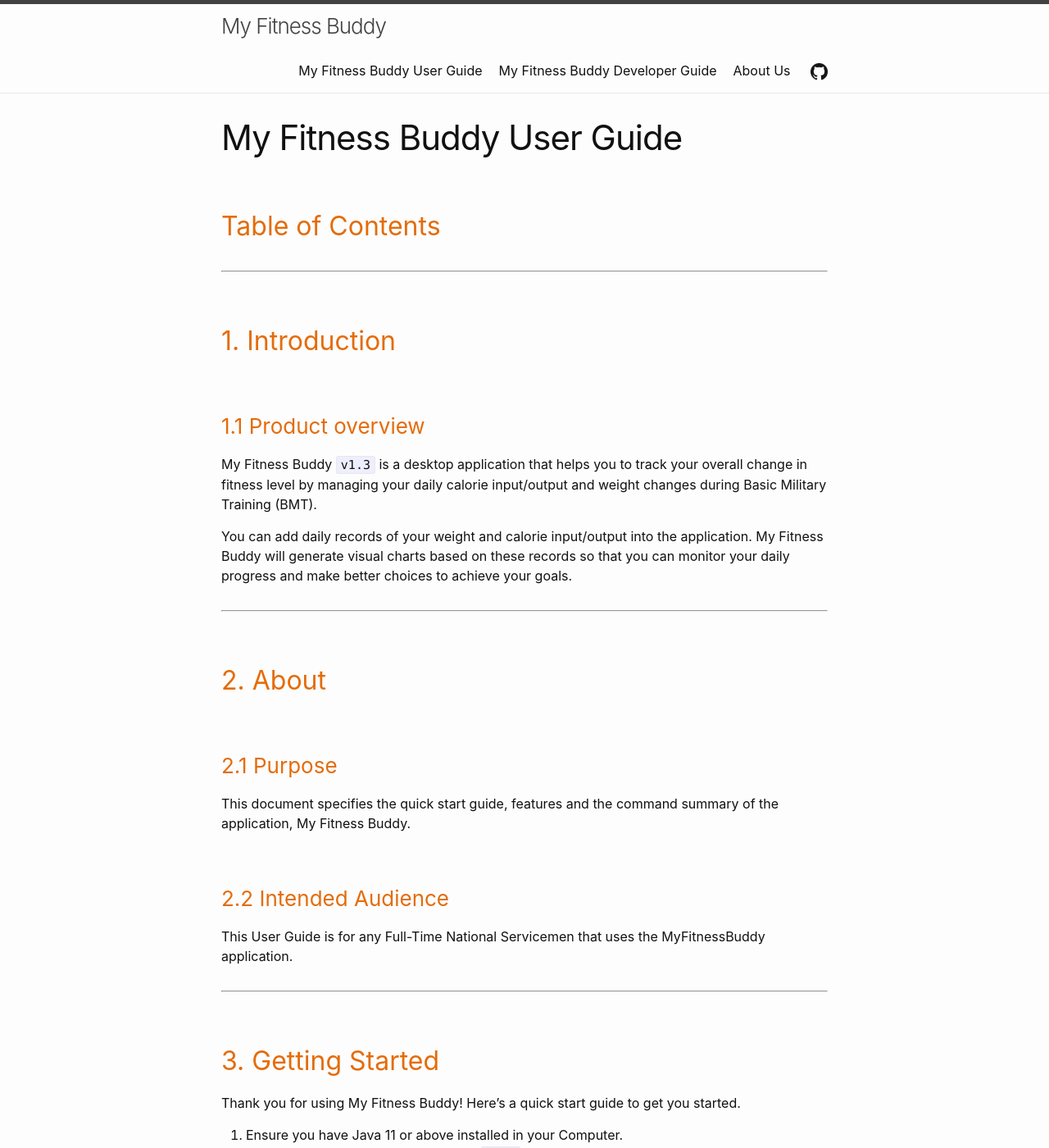
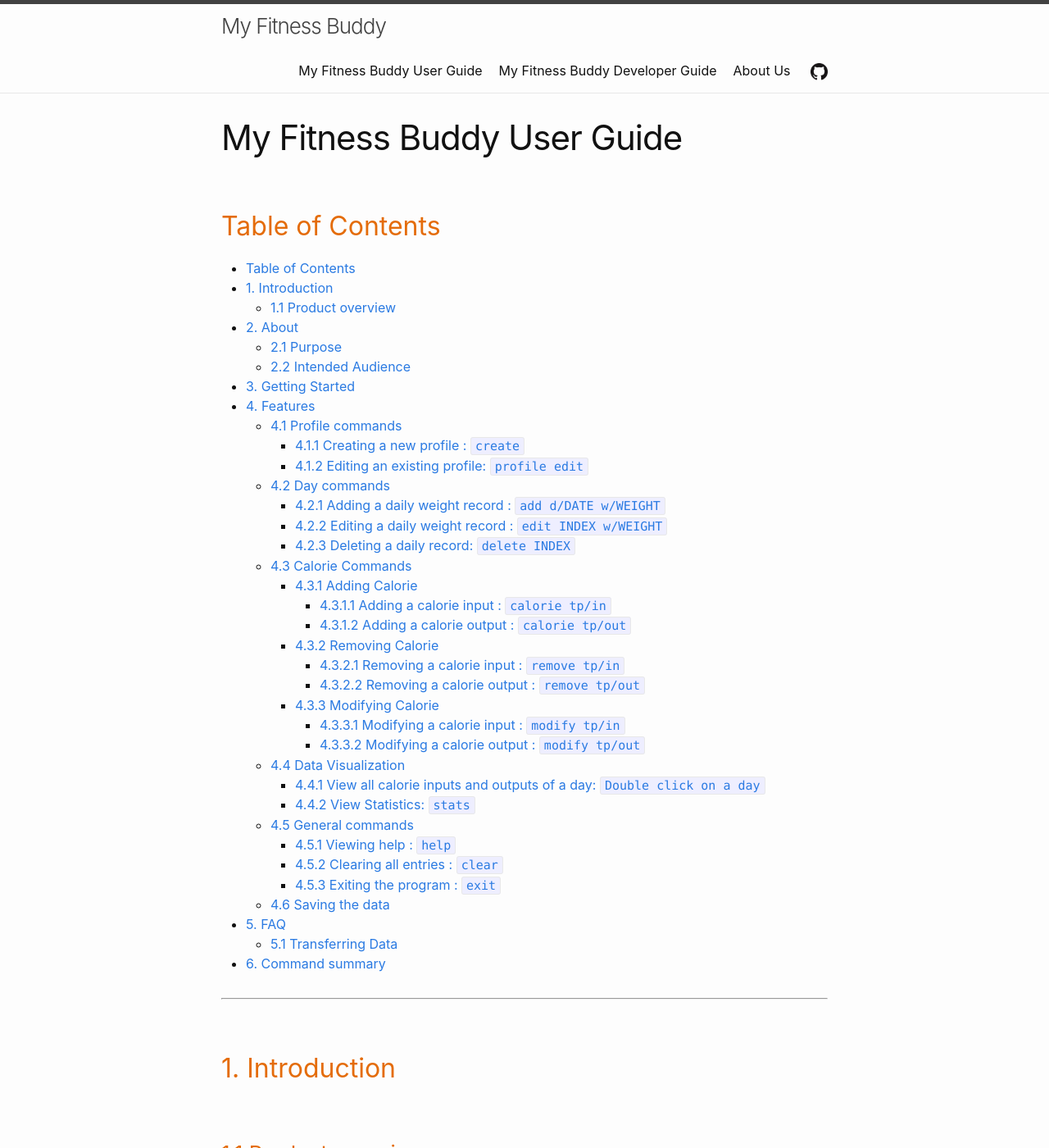
Before and after one commit to AY2021S1-CS2103T-W11-3/tp_ug_dg_draft, a Jekyll site: the page built from docs/UserGuide.md, in a window 1280 px wide and 1400 px high. Shown: the whole window at 82% size. Built offline with Jekyll 4.4.1, drawn with Linux system fonts in a browser that asks for light colours.

Commit message:
no message

```diff
--- a/docs/UserGuide.md
+++ b/docs/UserGuide.md
@@ -3,7 +3,7 @@ layout: page
 title: My Fitness Buddy User Guide
 ---
 ## Table of Contents
-
+* Table of Contents
 {:toc}
 
 --------------------------------------------------------------------------------------------------------------------
```
